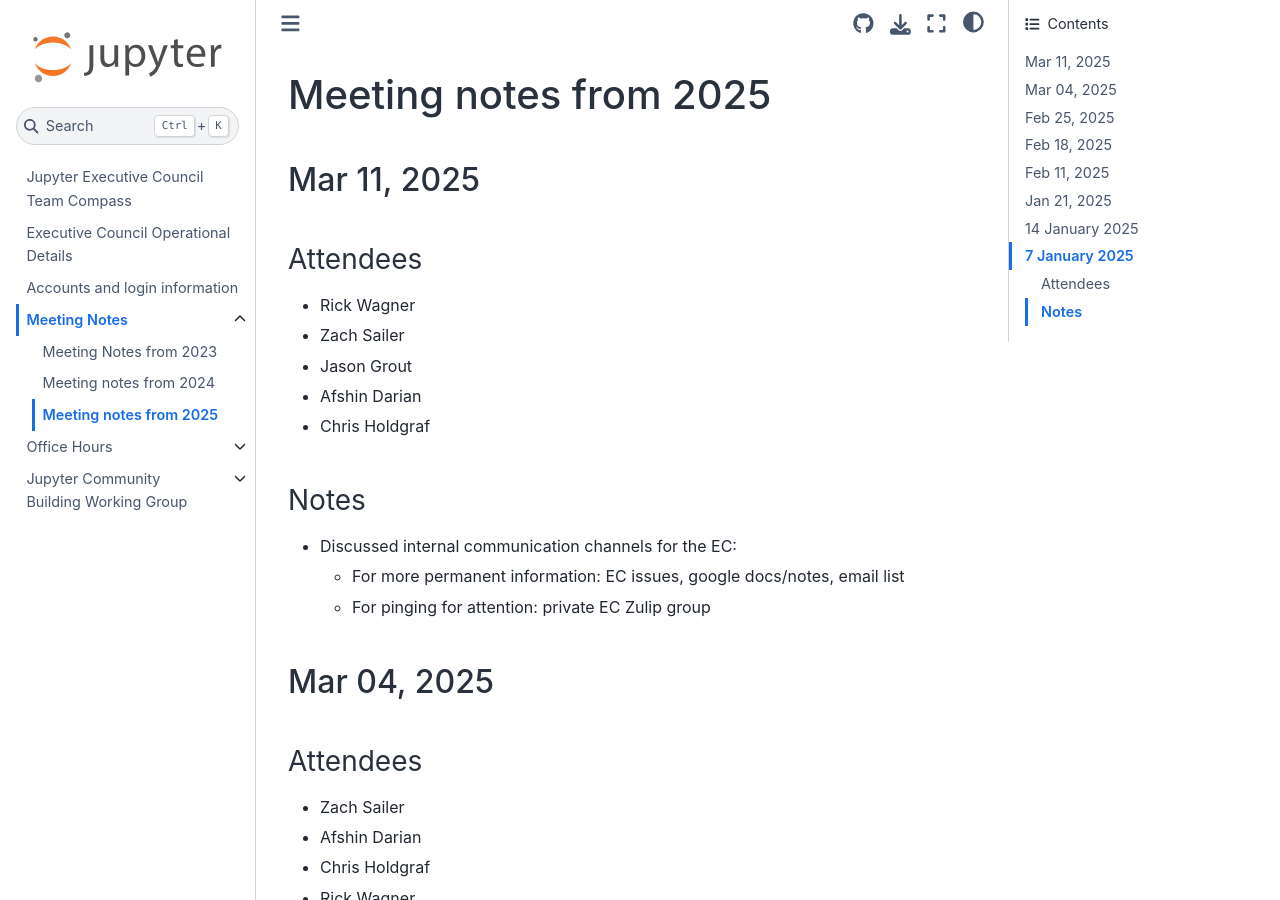
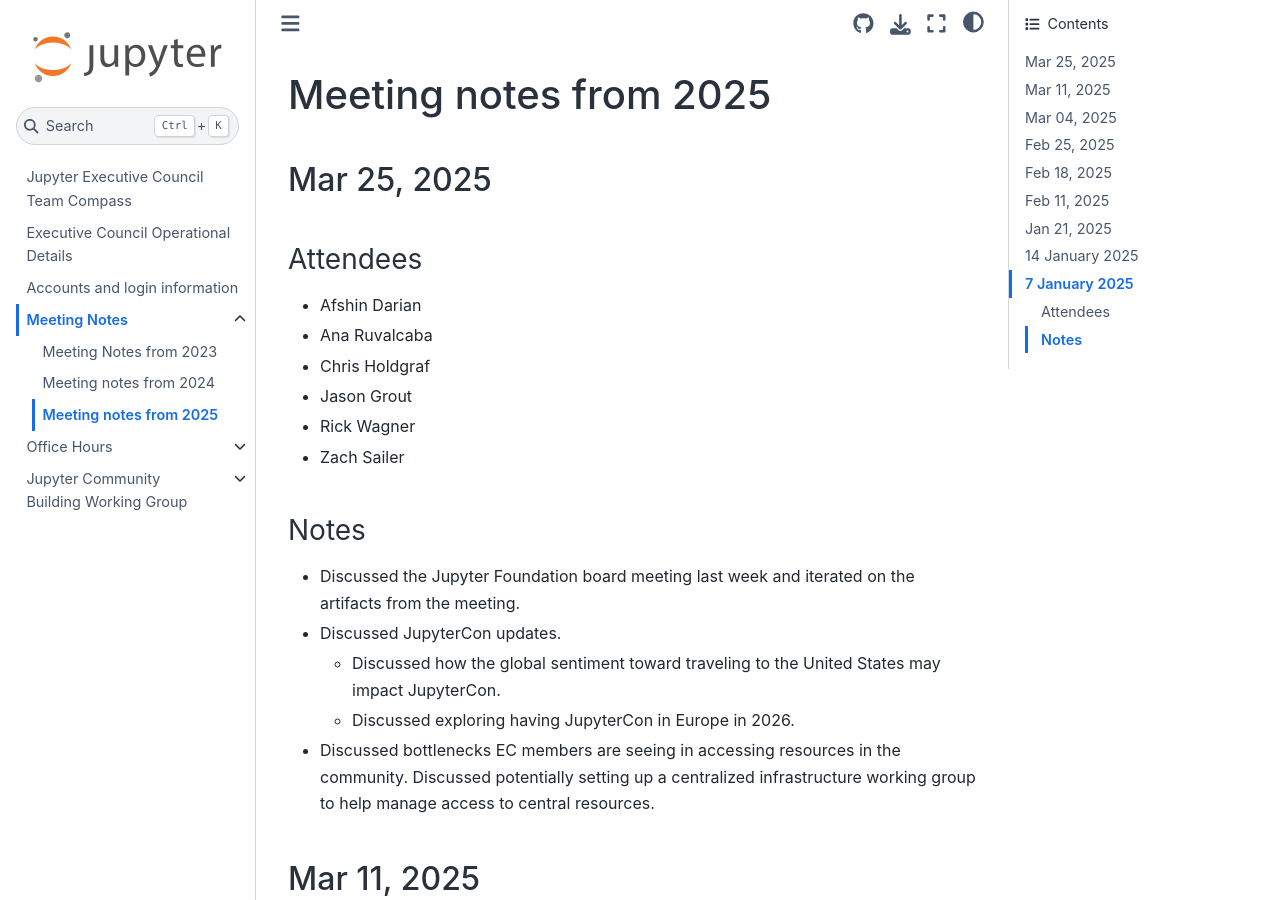
Before and after one commit to jupyter-governance/ec-team-compass, a Sphinx documentation site: the page built from docs/meeting_notes/2025.md, in a window 1280 px wide and 900 px high. Built offline with Sphinx 7.4.7 and the Sphinx Book theme 1.1.4, drawn with Linux system fonts in a browser that asks for light colours.

Commit message:
Add minutes for 25 March 2025

```diff
--- a/docs/meeting_notes/2025.md
+++ b/docs/meeting_notes/2025.md
@@ -1,4 +1,24 @@
 # Meeting notes from 2025
+
+## Mar 25, 2025
+
+### Attendees
+
+* Afshin Darian
+* Ana Ruvalcaba
+* Chris Holdgraf
+* Jason Grout
+* Rick Wagner
+* Zach Sailer
+
+### Notes
+
+- Discussed the Jupyter Foundation board meeting last week and iterated on the artifacts from the meeting.
+- Discussed JupyterCon updates.
+  - Discussed how the global sentiment toward traveling to the United States may impact JupyterCon.
+  - Discussed exploring having JupyterCon in Europe in 2026.
+- Discussed bottlenecks EC members are seeing in accessing resources in the community. Discussed potentially setting up a centralized infrastructure working group to help manage access to central resources.
+
 
 ## Mar 11, 2025
 
```
